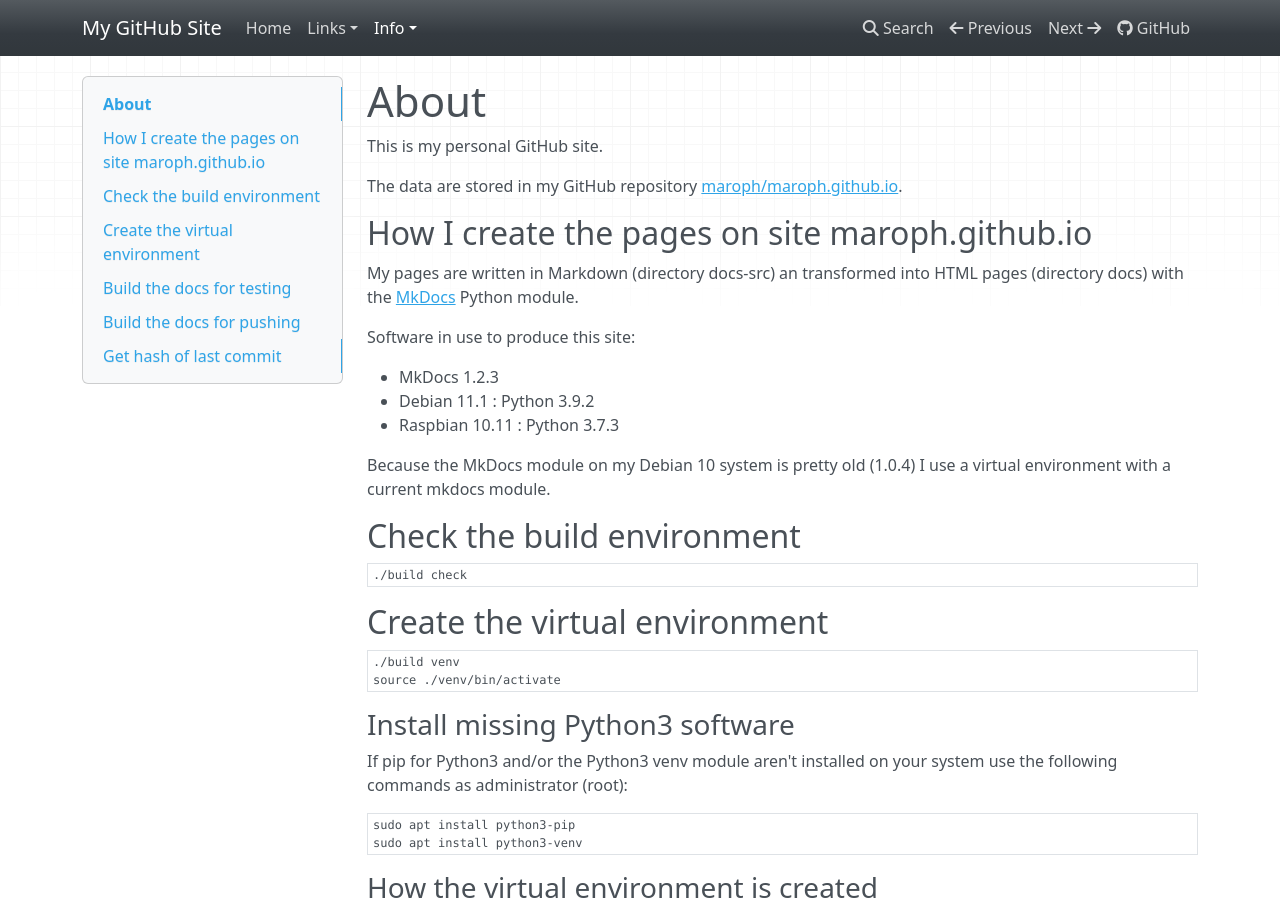
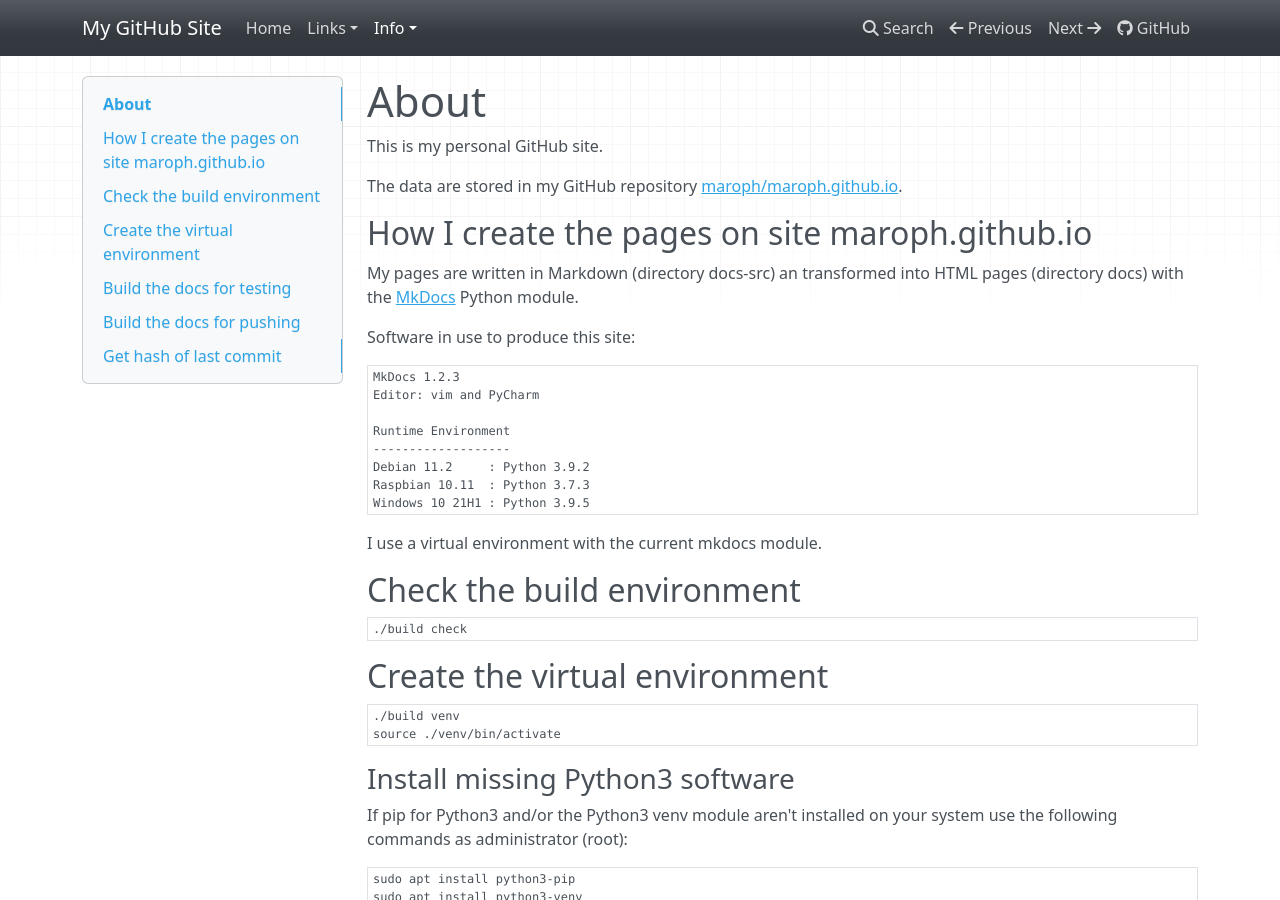
Before and after one commit to maroph/maroph.github.io, an MkDocs documentation site: the page built from docs-src/info/about.md, in a window 1280 px wide and 900 px high. Built offline with MkDocs 1.6.1, drawn with Linux system fonts in a browser that asks for light colours.

Commit message:
some small changes

```diff
--- a/docs-src/info/about.md
+++ b/docs-src/info/about.md
@@ -10,12 +10,16 @@ pages (directory docs) with the [MkDocs](https://www.mkdocs.org/) Python module.
 
 Software in use to produce this site:
 
-* MkDocs 1.2.3
-* Debian 11.1    : Python 3.9.2
-* Raspbian 10.11 : Python 3.7.3
+    MkDocs 1.2.3
+    Editor: vim and PyCharm
 
-Because the MkDocs module on my Debian 10 system is pretty old (1.0.4) I use a
-virtual environment with a current mkdocs module.
+    Runtime Environment
+    -------------------
+    Debian 11.2     : Python 3.9.2
+    Raspbian 10.11  : Python 3.7.3
+    Windows 10 21H1 : Python 3.9.5
+
+I use a virtual environment with the current mkdocs module.
 
 ## Check the build environment
 
--- a/docs/index.html
+++ b/docs/index.html
@@ -394,5 +394,5 @@
 
 <!--
 MkDocs version : 1.2.3
-Build Date UTC : 2021-10-16 15:06:43.324984+00:00
+Build Date UTC : 2021-12-28 10:19:55.379801+00:00
 -->
```
Also changed, not shown: docs/info/about.html (+10 -7 lines), docs/search/search_index.json (+1 -1 lines), docs/sitemap.xml (+4 -4 lines), 1 other file.
